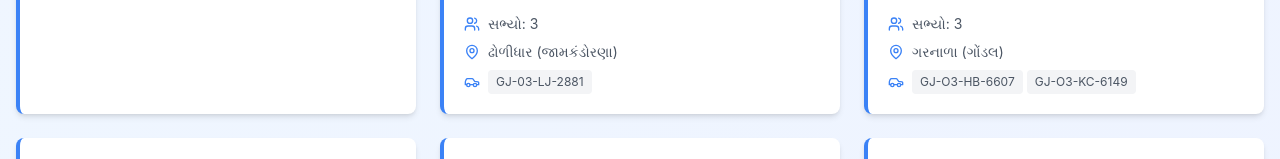
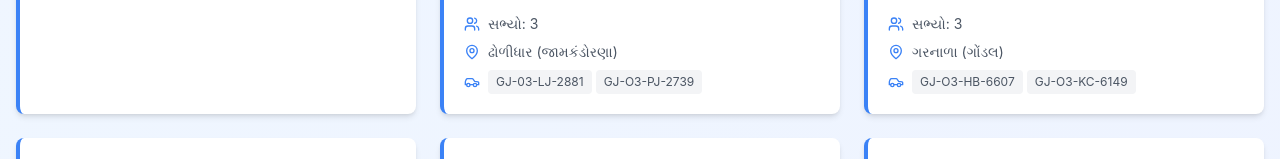
Before and after one commit to pragnesh-recruiter/hilton-empire-directory, a React (Vite) app: page / in a window 1280 px wide. Shown: the part 512-671 px from the top of the page. Built offline with nearby package versions, Linux system fonts and the light colour scheme.

Commit message:
Add new vehicle registration number
B 202, Vehicle number update

```diff
--- a/src/App.jsx
+++ b/src/App.jsx
@@ -23,7 +23,8 @@ const apartmentsData = [
     "members": 3,
     "nativePlace": "ઢોળીધાર (જામકંડોરણા)",
     "vehicles": [
-      "GJ-03-LJ-2881"
+      "GJ-03-LJ-2881",
+      "GJ-O3-PJ-2739"
     ]
   },
   {
```
